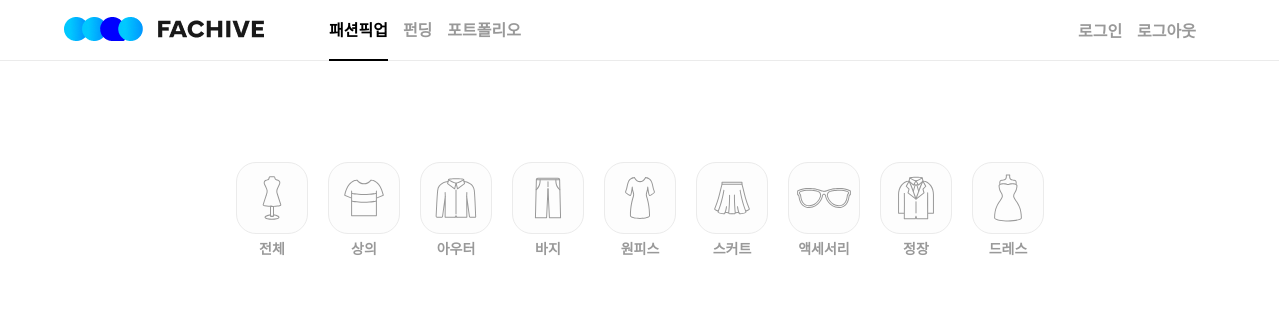
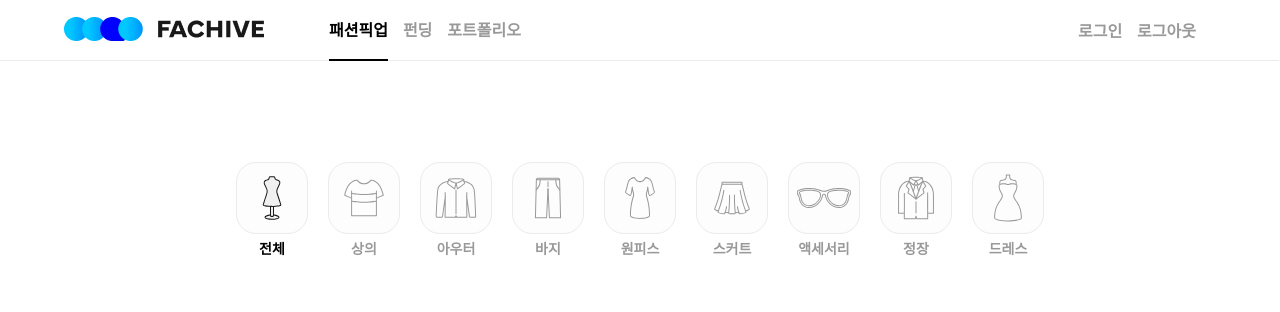
Before and after one commit to Fachive/Fachive_Project_Front, a React (Create React App) app: page /fashion in a window 1280 px wide. Shown: the top 312 px of the page. Built offline with nearby package versions, Linux system fonts and the light colour scheme.

Commit message:
refactor: 카테고리 기능 완성

```diff
--- a/src/pages/Fashion/Fashion.tsx
+++ b/src/pages/Fashion/Fashion.tsx
@@ -22,16 +22,20 @@ import {
 } from '../../assets';
 const FILTER = ['추천순', '최신순', '마이픽'];
 const CATEGORY: any = [
-	[all, allClick, '전체'],
-	[tshirts, tshirtsClick, '상의'],
-	[outter, outterClick, '아우터'],
-	[pants, pantsClick, '바지'],
-	[onepiece, onepieceClick, '원피스'],
-	[skirt, skirtClick, '스커트'],
-	[accessory, accessoryClick, '액세서리'],
-	[suit, suitClick, '정장'],
-	[dress, dressClick, '드레스'],
+	[all, allClick, '전체', 'all'],
+	[tshirts, tshirtsClick, '상의', 'tshirts'],
+	[outter, outterClick, '아우터', 'outter'],
+	[pants, pantsClick, '바지', 'pants'],
+	[onepiece, onepieceClick, '원피스', 'onepiece'],
+	[skirt, skirtClick, '스커트', 'skirt'],
+	[accessory, accessoryClick, '액세서리', 'accessory'],
+	[suit, suitClick, '정장', 'suit'],
+	[dress, dressClick, '드레스', 'dress'],
 ];
+
+interface CategoryDiv {
+	onClick: (e: React.MouseEvent<HTMLButtonElement>) => React.MouseEvent<HTMLButtonElement>;
+}
 const Fashion = () => {
 	const [filter, setFilter] = useState('추천순');
 	const [category, setCategory] = useState('all');
@@ -40,12 +44,21 @@ const Fashion = () => {
 	};
 	useEffect(() => {
 		console.log(filter, 'useEffect');
-	}, [filter]);
+		console.log(category, 'useEffect');
+	}, [filter, category]);
+	const clickHander = (e: any) => {
+		console.log(e.target.id);
+		setCategory(() => e.target.id);
+	};
 	return (
 		<ContainerDiv>
-			<CategoryDiv>
+			<CategoryDiv onClick={(e) => clickHander(e)}>
 				{CATEGORY.map((v: any) => {
-					return <CategoryItemDiv text={v[2]} img={v[0]}></CategoryItemDiv>;
+					return category === v[3] ? (
+						<CategoryItemDiv active={true} id={v[3]} text={v[2]} img={v[1]}></CategoryItemDiv>
+					) : (
+						<CategoryItemDiv active={false} id={v[3]} text={v[2]} img={v[0]}></CategoryItemDiv>
+					);
 				})}
 			</CategoryDiv>
 			<TextDiv>
@@ -150,7 +163,7 @@ const CategoryDiv = styled.div`
 	justify-content: center;
 	gap: 20px;
 `;
-const CategoryItemDiv = styled.div<{ img: any; text: any }>`
+const CategoryItemDiv = styled.div<{ img: any; text: any; active: boolean }>`
 	height: 70px;
 	width: 70px;
 	background-color: #fdfdfd;
@@ -166,9 +179,9 @@ const CategoryItemDiv = styled.div<{ img: any; text: any }>`
 		content: '${(props) => props.text}';
 		text-align: center;
 		font-weight: 700;
-		color: #999999;
 		margin-top: 100px;
 		font-size: 14px;
+		color: ${(props) => (props.active ? 'black' : '#999999')};
 	}
 `;
 const SubtitleDiv = styled.div``;
```
